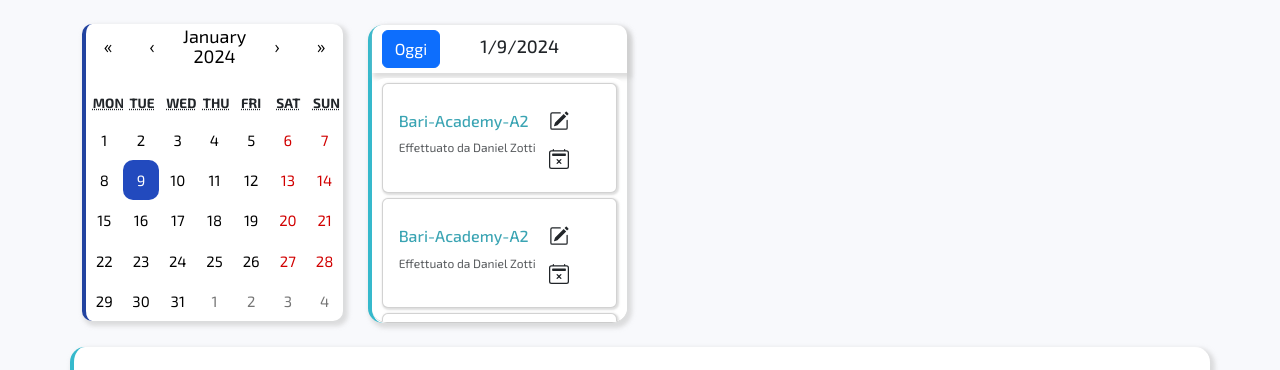
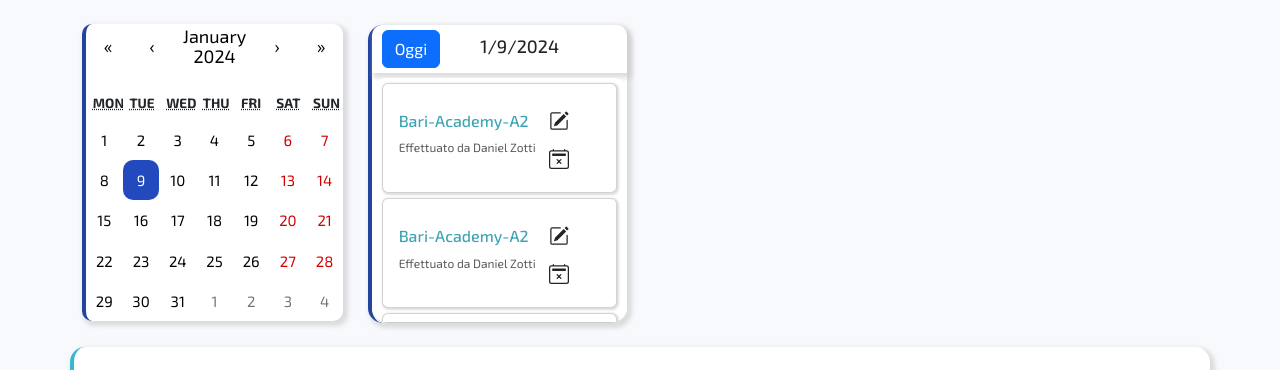
Before and after one commit to asicuro/tirocinio-prenotazione-postazioni, a React (Create React App) app in the folder frontend/prenotazione-postazioni/: page / in a window 1280 px wide. Shown: the top 370 px of the page. Built offline with nearby package versions, Linux system fonts and the light colour scheme.

Commit message:
Cambiato colore bordo per agenda

```diff
--- a/frontend/prenotazione-postazioni/src/Agenda.css
+++ b/frontend/prenotazione-postazioni/src/Agenda.css
@@ -14,7 +14,7 @@
 
 .menu {
     border-radius: 15px;
-    border-left: 4px solid #36b9cc;
+    border-left: 4px solid #2243a0;
     background-color: white;
     box-shadow: 3px 3px 4px 2px #cacaca9d;
     margin: 0.25%;
```
